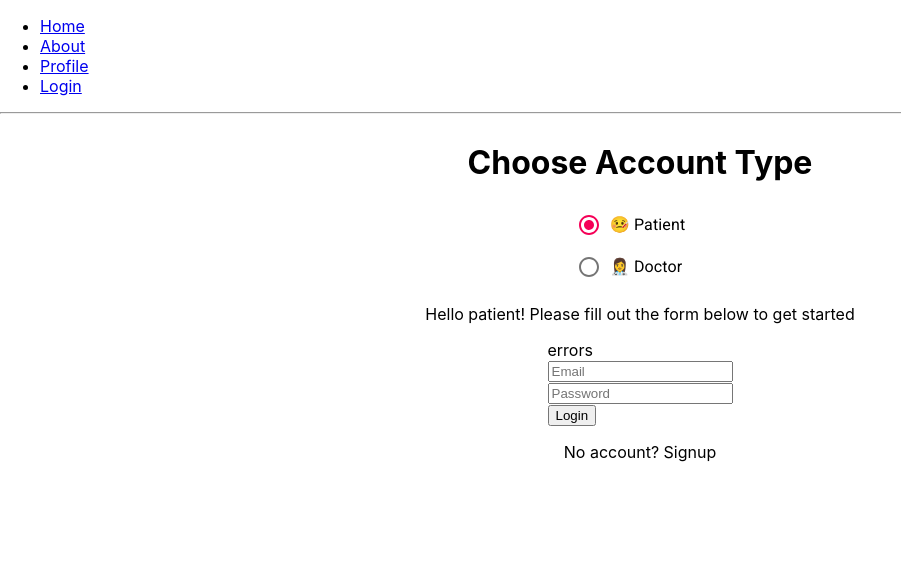
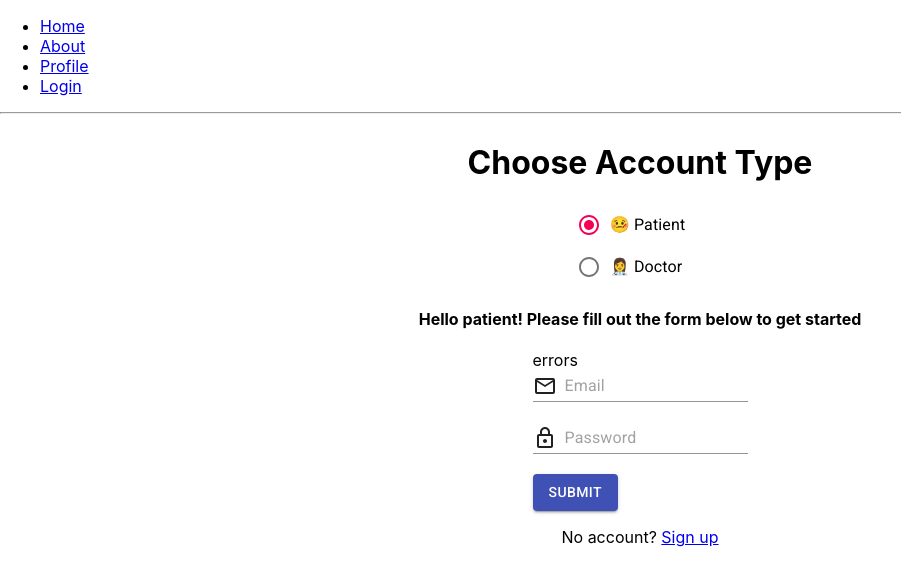
Before and after one commit to zaini/snapsense, a React (Create React App) app in the folder frontend/: page /login in a window 1280 px wide. Shown: the top 586 px of the page, without its empty margins (0-901 px from the left). Built offline with nearby package versions, Linux system fonts and the light colour scheme.

Commit message:
Redesign login form w/ material-ui

```diff
--- a/frontend/src/components/Error.js
+++ b/frontend/src/components/Error.js
@@ -1,3 +1,4 @@
+// TODO render the error messages
 const Error = ({ errors }) => {
   return <>errors</>;
 };
--- a/frontend/src/components/LoginForm.js
+++ b/frontend/src/components/LoginForm.js
@@ -1,5 +1,7 @@
 import { useForm } from "react-hook-form";
 import Error from "../components/Error";
+import { Button, Input, InputAdornment } from "@material-ui/core";
+import { MailOutline, LockOutlined } from "@material-ui/icons";
 
 const LoginForm = () => {
   const { register, handleSubmit, errors } = useForm();
@@ -8,24 +10,36 @@ const LoginForm = () => {
   return (
     <form onSubmit={handleSubmit(onSubmit)}>
       <Error errors={errors} />
-
       <br />
-
-      <input
+      <Input
         type="text"
         placeholder="Email"
         name="Email"
         ref={register({ required: true, pattern: /^\S+@\S+$/i })}
+        startAdornment={
+          <InputAdornment position="start">
+            <MailOutline />
+          </InputAdornment>
+        }
       />
       <br />
-      <input
+      <br />
+      <Input
         type="password"
         placeholder="Password"
         name="Password"
         ref={register({ required: true })}
+        startAdornment={
+          <InputAdornment position="start">
+            <LockOutlined />
+          </InputAdornment>
+        }
       />
       <br />
-      <input type="submit" value="Login" />
+      <br />
+      <Button name="submit" variant="contained" color="primary" type="submit">
+        Submit
+      </Button>
     </form>
   );
 };
--- a/frontend/src/pages/LoginPage.js
+++ b/frontend/src/pages/LoginPage.js
@@ -1,5 +1,7 @@
 import { useState } from "react";
+import { Link } from "react-router-dom";
 import { Grid } from "@material-ui/core";
+
 import LoginForm from "../components/LoginForm";
 import AccountTypeSelector from "../components/AccountTypeSelector";
 
@@ -21,7 +23,9 @@ const LoginPage = () => {
         accountType={accountType}
       />
 
-      <p>Hello {accountType}! Please fill out the form below to get started</p>
+      <h4>
+        Hello {accountType}! Please fill out the form below to get started
+      </h4>
 
       <LoginForm
         email={email}
@@ -30,7 +34,9 @@ const LoginPage = () => {
         setPassword={setPassword}
       />
 
-      <p>No account? Signup</p>
+      <p>
+        No account? <Link to={"/login"}>Sign up</Link>
+      </p>
     </Grid>
   );
 };
```
